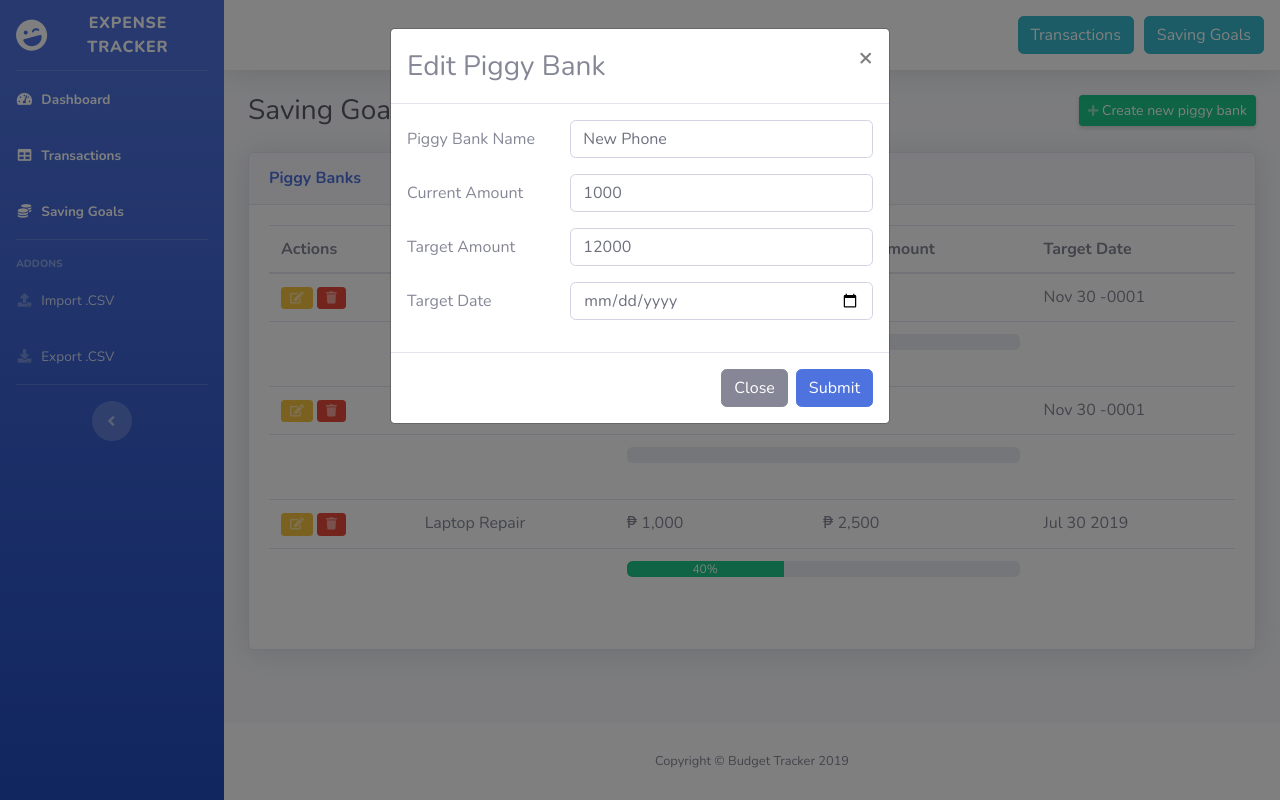
After one commit to 201610030/WebbAppProject, a PHP site: page /project/ImportCSV.php in a window 1280 px wide, after a click that opens the changed part. The commit adds this page. Run offline with PHP 8.4, Linux system fonts and the light colour scheme; data comes from the database, SQL or seed files in the repository.

Commit message:
ImportCSV WIP?

```diff
--- /dev/null
+++ b/ImportCSV.php
@@ -0,0 +1,238 @@
+<?php
+$title = "Saving Goals";
+require "header.php";
+require 'dbconnection.php';
+?>
+
+<!-- Begin Page Content -->
+<div class="container-fluid">
+    <div class="d-sm-flex align-items-center justify-content-between mb-4">
+        <h1 class="h3 mb-0 text-gray-800">Saving Goals</h1>
+        <a data-toggle="modal" data-target="#Create"
+           href="#" class="d-none d-sm-inline-block btn btn-sm btn-success shadow-sm">
+            <i class="fas fa-plus fa-sm text-white-50"></i> Create new piggy bank</a>
+    </div>
+
+
+    <!-- DataTales Example -->
+    <div class="card shadow mb-4">
+        <div class="card-header py-3">
+            <h6 class="m-0 font-weight-bold text-primary">Piggy Banks</h6>
+        </div>
+        <div class="card-body">
+            <div class="table-responsive">
+                <table class = "table" width="100%" cellspacing="0">
+                    <thead>
+                        <tr>
+                            <th>Actions</th>
+                            <th>Piggy Bank</th>
+                            <th>Saved So Far</th>
+                            <th>Target Amount</th>
+                            <th>Target Date</th>
+                        </tr>
+                    </thead>
+                    <tbody>
+                        <?php
+                        $query = $db->query("SELECT * FROM savings WHERE accounts_id = " . $accounts_id . " "
+                                . "ORDER BY target_date ASC") or die($db->error);
+
+                        $ctr = 0;
+
+                        while ($row = $query->fetch_assoc()):
+                            $target_date = NULL;
+
+                            if ($row['target_date'] != NULL) {
+                                $timestamp = strtotime($row['target_date']);
+                                $date = date("Y-m-d", $timestamp);
+                                $target_date = date("M j Y", $timestamp);
+                            }
+                            $id = $row['savings_id'];
+                            $name = $row['savings_desc'];
+                            $current_amt = $row['current_amt'];
+                            $target_amt = $row['target_amt'];
+                            ?>
+
+                            <tr>
+                                <td><button type="button" data-toggle="modal" data-target="#Edit-<?= $id ?>"
+                                            id="EditBtn" data-id="<?= $id ?>"
+                                            class="d-none d-sm-inline-block btn btn-sm btn-warning">
+                                        <i class="fas fa-edit fa-sm text-white-50"></i>
+                                    </button>
+                                    <a onclick='javascript:return confirm("Are you sure you want to delete?");'
+                                       href="SavingsDelete.php?id=<?= $id ?>"
+                                       class="d-none d-sm-inline-block btn btn-sm btn-danger">
+                                        <i class="fas fa-trash fa-sm text-white-50"></i>
+                                    </a>
+                                </td>
+                                <td><?= $name ?></td>
+                                <td>₱ <?= number_format($current_amt) ?></td>
+                                <td>₱ <?= number_format($target_amt) ?></td>
+                                <td><?php
+                                    if ($date != "1970-01-01") {
+                                        print($target_date);
+                                    }
+                                    ?>
+                                </td>
+                            </tr>
+                            <tr>
+                                <td colspan="2"></td>
+                                <td colspan="2">
+                                    <?php
+                                    $percent = ($current_amt / $target_amt) * 100;
+                                    ?>
+                                    <div class="progress mb-4">
+                                        <div class="progress-bar bg-success" role="progressbar"
+                                             style="width: <?= $percent ?>%" aria-valuenow="<?= $percent ?>"
+                                             aria-valuemin="0" aria-valuemax="100">
+                                                 <?php
+                                                 if ($percent > 0) {
+                                                     if ($percent < 100) {
+                                                         print(number_format($percent, 0) . "%");
+                                                     } elseif ($percent == 100) {
+                                                         print("100% Complete!");
+                                                     }
+                                                 }
+                                                 ?></div>
+                                    </div>
+                                </td>
+                                <td></td>
+                            </tr>
+
+
+                            <!--
+                                EDIT SAVING GOAL
+                            -->
+
+                        <div class="modal fade" id="Edit-<?= $id ?>" role="dialog">
+                            <div class="modal-dialog">
+                                <div class="modal-content">
+                                    <div class="modal-header">
+                                        <h3 class="modal-title">Edit Piggy Bank</h3>
+                                        <button type="button" class="close" data-dismiss="modal">&times;</button>
+                                    </div
+                                    <form action="SavingsEdit.php?id=<?= $id ?>" method="POST">
+                                        <div class="modal-body">
+
+                                            <div class="form-group row">
+                                                <label class="col-4 col-form-label" for="savings_desc">Piggy Bank Name</label>
+                                                <div class="col-8">
+                                                    <input id="savings_desc" name="savings_desc" type="text"
+                                                           required="required" class="form-control" value="<?= $name ?>">
+                                                </div>
+                                            </div>
+                                            <div class="form-group row">
+                                                <label for="current_amt" class="col-4 col-form-label">Current Amount</label>
+                                                <div class="col-8">
+                                                    <input id="current_amt" name="current_amt" type="number"
+                                                           class="form-control" required="required" value="<?= $current_amt ?>">
+                                                </div>
+                                            </div>
+                                            <div class="form-group row">
+                                                <label for="target_amt" class="col-4 col-form-label">Target Amount</label>
+                                                <div class="col-8">
+                                                    <input id="target_amt" name="target_amt" type="number"
+                                                           required="required" class="form-control" value="<?= $target_amt ?>">
+                                                </div>
+                                            </div>
+                                            <div class="form-group row">
+                                                <label for="target_date" class="col-4 col-form-label">Target Date</label>
+                                                <div class="col-8">
+                                                    <?php
+                                                    if ($date == "1970-01-01"):
+                                                        ?>
+                                                        <input id="target_date" name="target_date" type="date"
+                                                               class="form-control">
+                                                               <?php
+                                                           else:
+                                                               ?>
+                                                        <input id="target_date" name="target_date" type="date"
+                                                               class="form-control" required="required" value="<?= $date ?>">
+                                                           <?php
+                                                           endif;
+                                                           ?>
+
+                                                </div>
+                                            </div>
+                                        </div>
+                                        <div class="modal-footer">
+                                            <button type="button" class="btn btn-secondary" data-dismiss="modal">Close</button>
+                                            <button name="submit" type="submit" class="btn btn-primary">Submit</button>
+                                        </div>
+                                    </form>
+
+                                </div>
+                            </div>
+                        </div>
+
+                        <?php
+                    endwhile;
+                    ?>
+                    </tbody>
+                </table>
+            </div>
+        </div>
+    </div>
+
+</div>
+<!-- /.container-fluid -->
+
+<!--
+    CREATE SAVING GOAL
+-->
+<div class="modal fade" id="Create" role="dialog">
+    <div class="modal-dialog">
+        <div class="modal-content">
+            <div class="modal-header">
+                <h3 class="modal-title">Create New Piggy Bank</h3>
+                <button type="button" class="close" data-dismiss="modal">&times;</button>
+            </div>
+            <form action="SavingsInsert.php" method="POST">
+                <div class="modal-body">
+
+                    <div class="form-group row">
+                        <label class="col-4 col-form-label" for="savings_desc">Piggy Bank Name *</label>
+                        <div class="col-8">
+                            <input id="savings_desc" name="savings_desc" type="text"
+                                   required="required" class="form-control">
+                        </div>
+                    </div>
+                    <div class="form-group row">
+                        <label for="current_amt" class="col-4 col-form-label">Current Amount</label>
+                        <div class="col-8">
+                            <input id="current_amt" name="current_amt" type="number"
+                                   class="form-control">
+                        </div>
+                    </div>
+                    <div class="form-group row">
+                        <label for="target_amt" class="col-4 col-form-label">Target Amount *</label>
+                        <div class="col-8">
+                            <input id="target_amt" name="target_amt" type="number"
+                                   required="required" class="form-control">
+                        </div>
+                    </div>
+                    <div class="form-group row">
+                        <label for="target_date" class="col-4 col-form-label">Target Date</label>
+                        <div class="col-8">
+                            <input id="target_date" name="target_date" type="date"
+                                   class="form-control">
+                        </div>
+                    </div>
+
+
+                    <small class="float-right">* required</small>
+
+                </div>
+            </form>
+            <div class="modal-footer">
+                <button type="button" class="btn btn-secondary" data-dismiss="modal">Close</button>
+                <button name="submit" type="submit" class="btn btn-primary">Submit</button>
+            </div>
+        </div>
+    </div>
+</div>
+
+
+
+<?php
+require "footer.php";
+?>
--- a/header.php
+++ b/header.php
@@ -68,6 +68,24 @@
                 <!-- Divider -->
                 <hr class="sidebar-divider d-none d-md-block">
 
+                <div class="sidebar-heading">
+                    addons
+                </div>
+
+                <li class="nav-item">
+                    <a class="nav-link" href="ImportCSV.php">
+                        <i class="fas fa-fw fa-upload"></i>
+                        <span>Import .CSV</span></a>
+                </li>
+
+                <li class="nav-item">
+                    <a class="nav-link" href="SavingGoals.php">
+                        <i class="fas fa-fw fa-download"></i>
+                        <span>Export .CSV</span></a>
+                </li>
+
+                <hr class="sidebar-divider d-none d-md-block">
+
                 <!-- Sidebar Toggler (Sidebar) -->
                 <div class="text-center d-none d-md-inline">
                     <button class="rounded-circle border-0" id="sidebarToggle"></button>
@@ -101,12 +119,6 @@
                             </li>
 
                             <li class="nav-item" style="padding-left: 10px">
-                                <a href="" class="btn btn-info">
-                                    <span>Monthly Budget</span>
-                                </a>
-                            </li>
-
-                            <li class="nav-item" style="padding-left: 10px">
                                 <a href="SavingGoals.php" class="btn btn-info">
                                     <span>Saving Goals</span>
                                 </a>
--- a/nbproject/project.xml
+++ b/nbproject/project.xml
@@ -5,5 +5,8 @@
         <data xmlns="http://www.netbeans.org/ns/clientside-project/1">
             <name>startbootstrap-sb-admin-2</name>
         </data>
+        <spellchecker-wordlist xmlns="http://www.netbeans.org/ns/spellchecker-wordlist/1">
+            <word>addon</word>
+        </spellchecker-wordlist>
     </configuration>
 </project>
```
